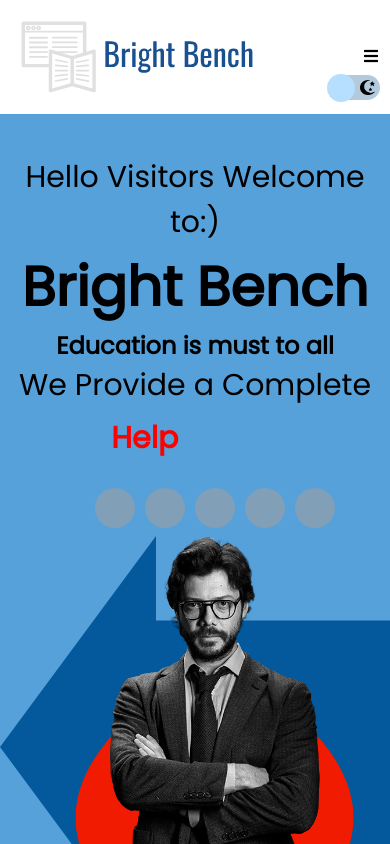
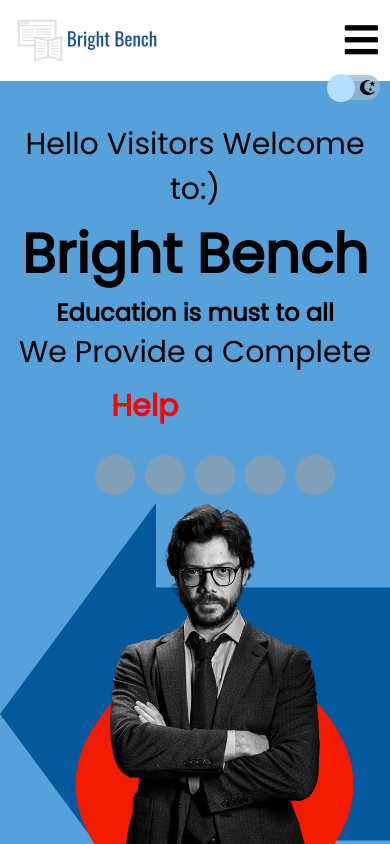
Before and after one commit to mdalidev/Bright-Bench, a React (Create React App) app: page / in a window 390 px wide. Shown: the top 844 px of the page. Built offline with nearby package versions, Linux system fonts and the light colour scheme; grey boxes are pictures that could not be loaded.

Commit message:
arranging logo

```diff
--- a/src/Components/Header/Header.css
+++ b/src/Components/Header/Header.css
@@ -48,7 +48,7 @@ left: 20px;
 }
 @media only screen and (max-width:970px){
     .logo{
-        font-size: 25px;
+      width: 220px;
     }
 
 }
@@ -60,7 +60,15 @@ left: 20px;
         display: none;
     }
     .logo{
-        font-size: 25px;
+    width: 200px;
     }
 
 }
+@media only screen and (max-width:500px) {
+    .logo{
+        width: 150px;
+    }
+    .mobile-menu{
+        font-size: 38px;
+    }
+}
--- a/src/Components/Header/Header.js
+++ b/src/Components/Header/Header.js
@@ -23,7 +23,7 @@ function Header() {
                     </div>
                 <div className="mobile-menu">
                <div onClick={()=>setIsOpen(!isOpen)}>
-               <i class="fas fa-bars"></i>
+               <i class="fas fa-bars" ></i>
                {/* <i class="fas fa-hamburger menu-icon" ></i> */}
 
 
```
